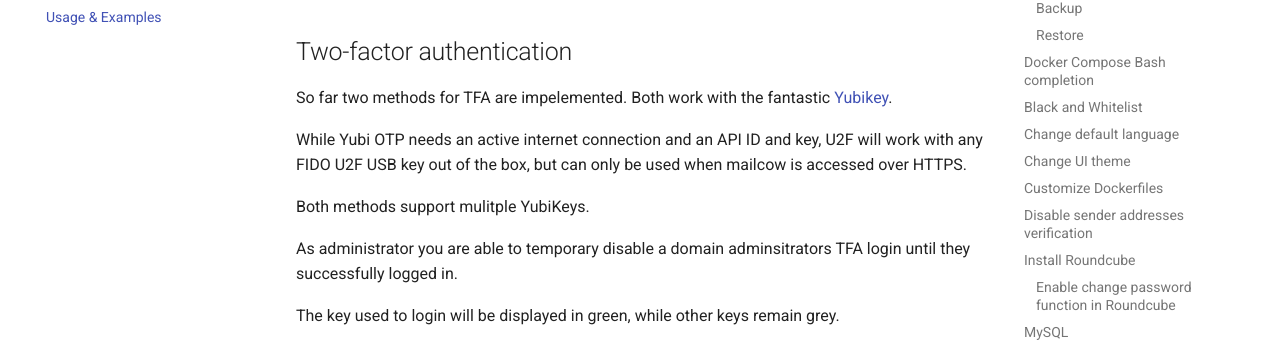
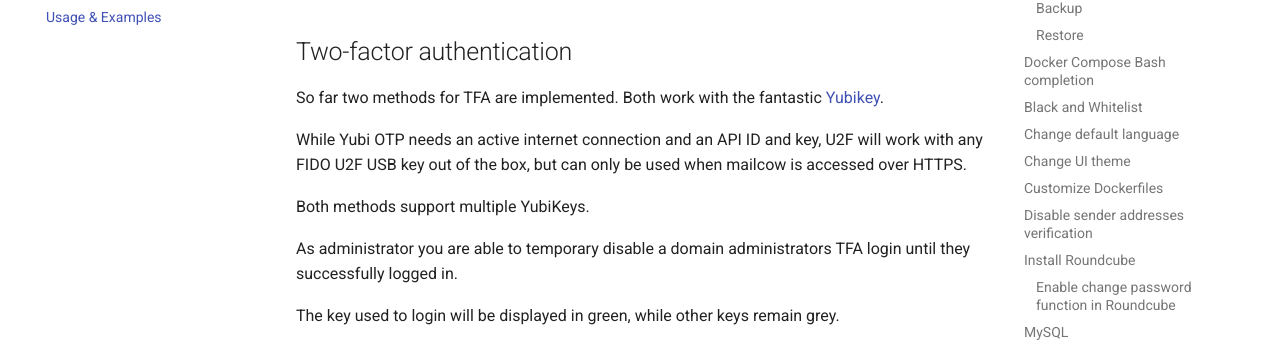
Before and after one commit to mailcow/mailcow-dockerized, an MkDocs documentation site: the page built from docs/u_and_e.md, in a window 1280 px wide and 900 px high, scrolled down 8432 px. Shown: the part 172-516 px from the top of the window. Built offline with MkDocs 1.6.1 and Material for MkDocs 9.7.7, drawn with Linux system fonts in a browser that asks for light colours; comment, search, counter and statistics services are not loaded; old or Windows-style settings are respelled for this version of MkDocs; some of the changed text lies outside the part shown.

Commit message:
[docs] Fixed typos

```diff
--- a/docs/u_and_e.md
+++ b/docs/u_and_e.md
@@ -381,13 +381,13 @@ Mailbox users can tag their mail address like in `me+facebook@example.org` and c
 
 ## Two-factor authentication
 
-So far two methods for TFA are impelemented. Both work with the fantastic [Yubikey](https://www.yubico.com).
+So far two methods for TFA are implemented. Both work with the fantastic [Yubikey](https://www.yubico.com).
 
 While Yubi OTP needs an active internet connection and an API ID and key, U2F will work with any FIDO U2F USB key out of the box, but can only be used when mailcow is accessed over HTTPS.
 
-Both methods support mulitple YubiKeys.
+Both methods support multiple YubiKeys.
 
-As administrator you are able to temporary disable a domain adminsitrators TFA login until they successfully logged in.
+As administrator you are able to temporary disable a domain administrators TFA login until they successfully logged in.
 
 The key used to login will be displayed in green, while other keys remain grey.
 
```
Also changed, not shown: other parts of docs/u_and_e.md (+1 -1 lines).
